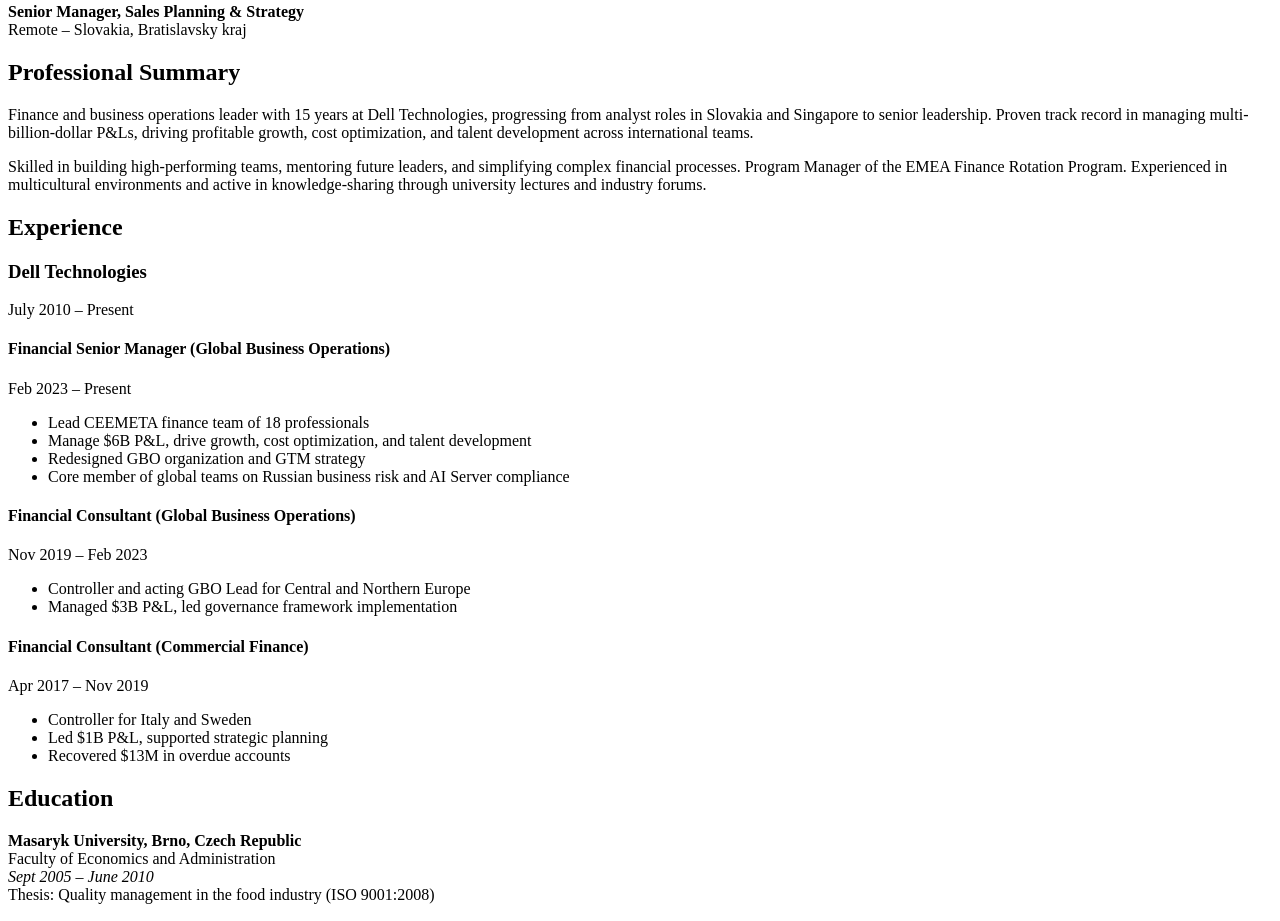
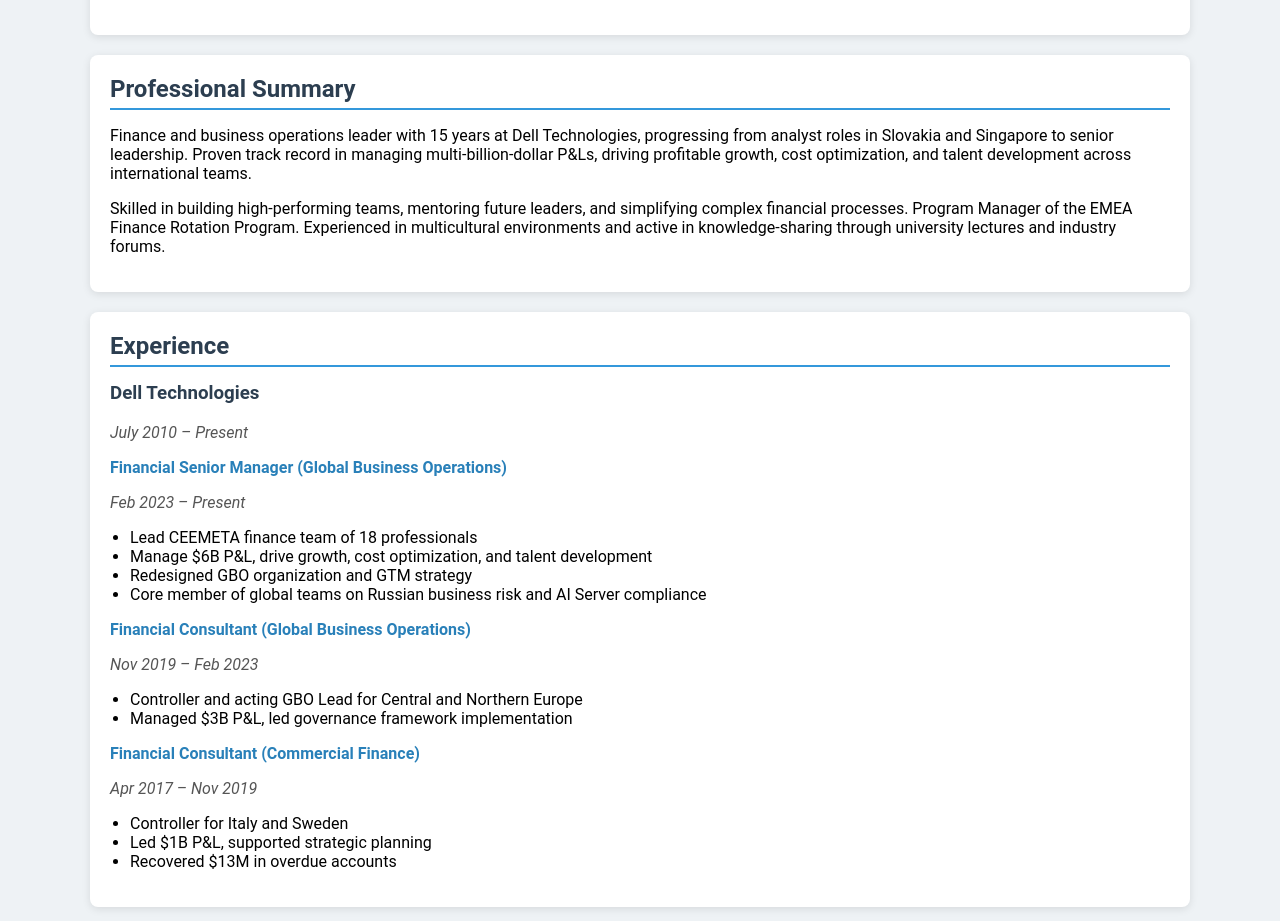
Before and after one commit to martindubek11/Interactive-CV, a plain HTML site: page index.html in a window 1280 px wide. Shown: the part 157-1078 px from the top of the page. Drawn offline with Linux system fonts and the light colour scheme.

Commit message:
Update index.html

```diff
--- a/index.html
+++ b/index.html
@@ -4,27 +4,28 @@
   <meta charset="UTF-8" />
   <meta name="viewport" content="width=device-width, initial-scale=1.0" />
   <title>Martin Dubek - CV</title>
-  <link href="https://fonts.googleapis.com/css2?family=Roboto:wght@400;700&
+  https://fonts.googleapis.com/css2?family=Roboto:wght@400;700&display=swap
   <style>
     body {
-      font-family: 'Lato', sans-serif;
-      background: #f4f4f4;
+      font-family: 'Roboto', sans-serif;
+      background-color: #eef2f5;
       margin: 0;
-      padding: 0;
-      color: #333;
+      padding: 20px;
     }
     .container {
-      max-width: 960px;
-      margin: 40px auto;
+      max-width: 1100px;
+      margin: auto;
+    }
+    .card {
       background: #fff;
-      padding: 30px;
-      box-shadow: 0 0 10px rgba(0,0,0,0.1);
+      border-radius: 8px;
+      box-shadow: 0 2px 8px rgba(0,0,0,0.1);
+      padding: 20px;
+      margin-bottom: 20px;
     }
     h1, h2, h3 {
       color: #2c3e50;
-    }
-    .section {
-      margin-bottom: 30px;
+      margin-top: 0;
     }
     .section-title {
       border-bottom: 2px solid #3498db;
@@ -46,21 +47,23 @@
 </head>
 <body>
   <div class="container">
-    <h1>Martin Dubek</h1>
-    <p><strong>Senior Manager, Sales Planning & Strategy</strong><br>Remote – Slovakia, Bratislavsky kraj</p>
+    <div class="card">
+      <h1>Martin Dubek</h1>
+      <p><strong>Senior Manager, Sales Planning & Strategy</strong><br>Remote – Slovakia, Bratislavsky kraj</p>
+    </div>
 
-    <div class="section">
+    <div class="card">
       <h2 class="section-title">Professional Summary</h2>
       <p>Finance and business operations leader with 15 years at Dell Technologies, progressing from analyst roles in Slovakia and Singapore to senior leadership. Proven track record in managing multi-billion-dollar P&Ls, driving profitable growth, cost optimization, and talent development across international teams.</p>
       <p>Skilled in building high-performing teams, mentoring future leaders, and simplifying complex financial processes. Program Manager of the EMEA Finance Rotation Program. Experienced in multicultural environments and active in knowledge-sharing through university lectures and industry forums.</p>
     </div>
 
-    <div class="section">
+    <div class="card">
       <h2 class="section-title">Experience</h2>
       <h3>Dell Technologies</h3>
       <p class="date">July 2010 – Present</p>
 
-      <h4 class="job-title">Financial Senior Manager (Global Business Operations)</h4>
+      <div class="job-title">Financial Senior Manager (Global Business Operations)</div>
       <p class="date">Feb 2023 – Present</p>
       <ul>
         <li>Lead CEEMETA finance team of 18 professionals</li>
@@ -69,14 +72,14 @@
         <li>Core member of global teams on Russian business risk and AI Server compliance</li>
       </ul>
 
-      <h4 class="job-title">Financial Consultant (Global Business Operations)</h4>
+      <div class="job-title">Financial Consultant (Global Business Operations)</div>
       <p class="date">Nov 2019 – Feb 2023</p>
       <ul>
         <li>Controller and acting GBO Lead for Central and Northern Europe</li>
         <li>Managed $3B P&L, led governance framework implementation</li>
       </ul>
 
-      <h4 class="job-title">Financial Consultant (Commercial Finance)</h4>
+      <div class="job-title">Financial Consultant (Commercial Finance)</div>
       <p class="date">Apr 2017 – Nov 2019</p>
       <ul>
         <li>Controller for Italy and Sweden</li>
@@ -84,15 +87,15 @@
         <li>Recovered $13M in overdue accounts</li>
       </ul>
 
-      <!-- Additional roles omitted for brevity but can be added similarly -->
+      <!-- Additional roles can be added similarly -->
     </div>
 
-    <div class="section">
+    <div class="card">
       <h2 class="section-title">Education</h2>
       <p><strong>Masaryk University, Brno, Czech Republic</strong><br>Faculty of Economics and Administration<br><em>Sept 2005 – June 2010</em><br>Thesis: Quality management in the food industry (ISO 9001:2008)</p>
     </div>
 
-    <div class="section">
+    <div class="card">
       <h2 class="section-title">Languages</h2>
       <ul>
         <li>Slovak – Native</li>
@@ -102,7 +105,7 @@
       </ul>
     </div>
 
-    <div class="section">
+    <div class="card">
       <h2 class="section-title">Skills & Competencies</h2>
       <ul>
         <li>AI Competencies</li>
@@ -112,7 +115,7 @@
       </ul>
     </div>
 
-    <div class="section">
+    <div class="card">
       <h2 class="section-title">Activities & Interests</h2>
       <ul>
         <li>Program Manager – EMEA Finance Rotation Program</li>
```
